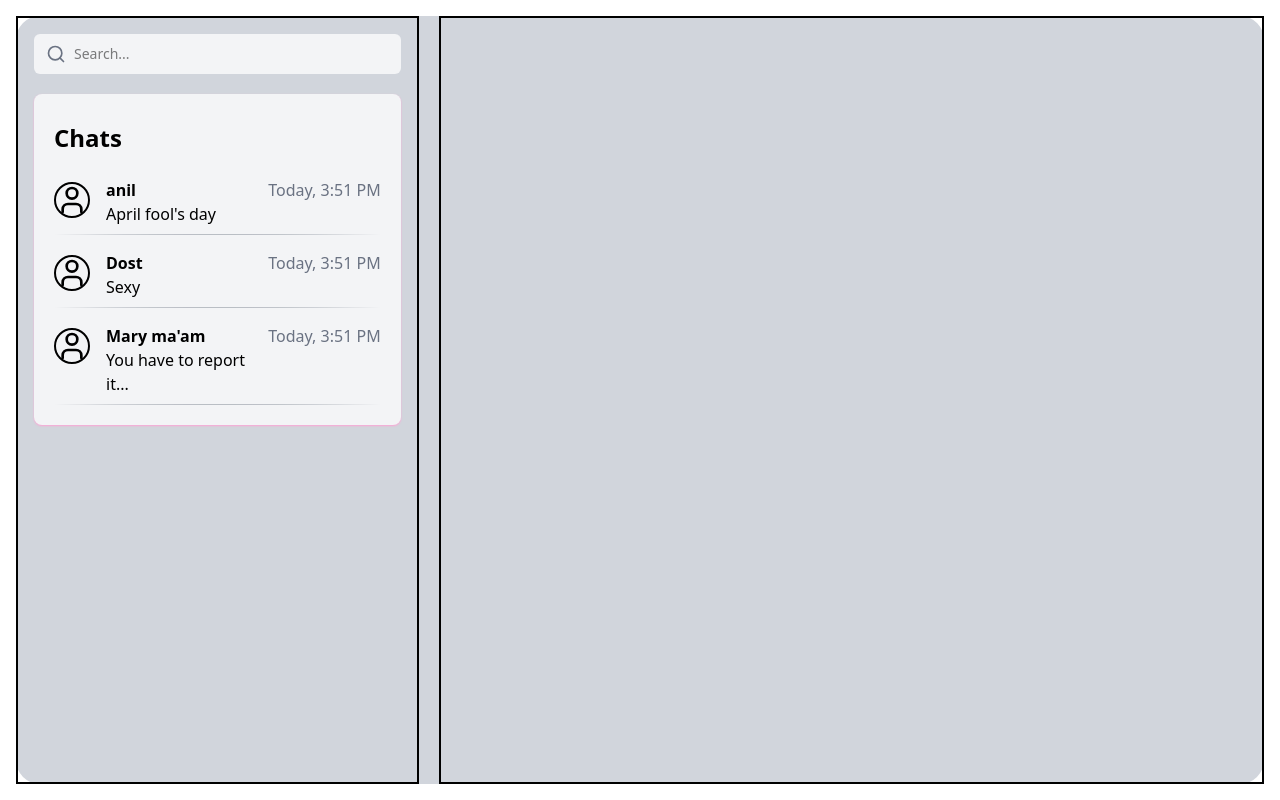
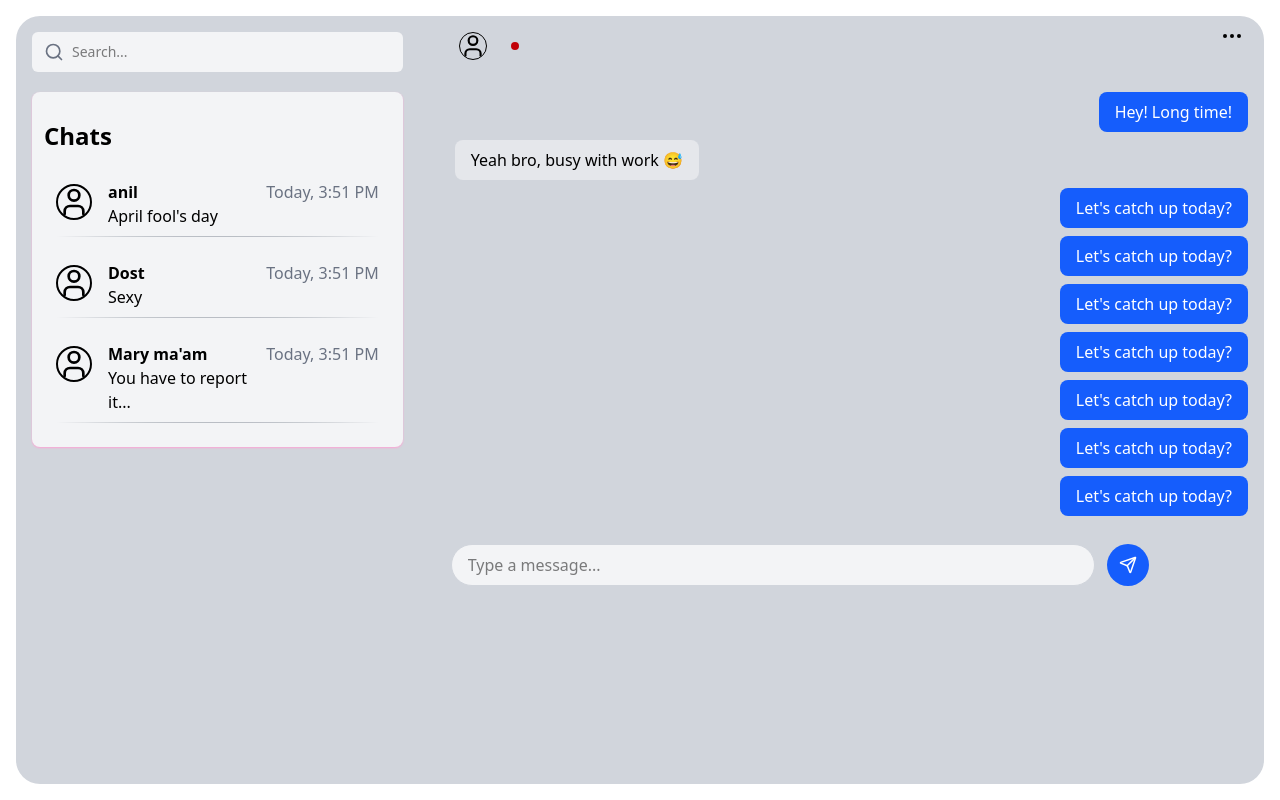
Before and after one commit to Jaskirat25/chat_app_next, a Next.js app: page / in a window 1280 px wide. Built offline with nearby package versions, Linux system fonts and the light colour scheme.

Commit message:
messages UI done

```diff
--- /dev/null
+++ b/data/dummyMessages.js
@@ -0,0 +1,87 @@
+export const dummyMessages={
+  messages: [
+    {
+      id: "msg-1",
+      content: "Hey! Long time!",
+      photoUrl: null,
+      createdAt: "2025-01-10T12:00:00Z",
+      senderId: "user-1",
+      isEdited: false,
+      statuses: [{ status: "SENT", updatedAt: "2025-01-10T12:00:02Z" }]
+    },
+
+    {
+      id: "msg-2",
+      content: "Yeah bro, busy with work 😅",
+      photoUrl: null,
+      createdAt: "2025-01-10T12:00:30Z",
+      senderId: "user-2",
+      isEdited: false,
+      statuses: [{ status: "DELIVERED", updatedAt: "2025-01-10T12:00:35Z" }]
+    },
+
+    {
+      id: "msg-3353",
+      content: "Let's catch up today?",
+      photoUrl: null,
+      createdAt: "2025-01-10T12:01:00Z",
+      senderId: "user-1",
+      isEdited: false,
+      statuses: [{ status: "READ", updatedAt: "2025-01-10T12:01:10Z" }]
+    },
+    {
+      id: "msg-363",
+      content: "Let's catch up today?",
+      photoUrl: null,
+      createdAt: "2025-01-10T12:02:00Z",
+      senderId: "user-1",
+      isEdited: false,
+      statuses: [{ status: "READ", updatedAt: "2025-01-10T12:01:10Z" }]
+    },
+    {
+      id: "msg-377",
+      content: "Let's catch up today?",
+      photoUrl: null,
+      createdAt: "2025-01-10T12:03:00Z",
+      senderId: "user-1",
+      isEdited: false,
+      statuses: [{ status: "READ", updatedAt: "2025-01-10T12:01:10Z" }]
+    },
+    {
+      id: "msg-345",
+      content: "Let's catch up today?",
+      photoUrl: null,
+      createdAt: "2025-01-10T12:04:00Z",
+      senderId: "user-1",
+      isEdited: false,
+      statuses: [{ status: "READ", updatedAt: "2025-01-10T12:01:10Z" }]
+    },
+    {
+      id: "msg-8",
+      content: "Let's catch up today?",
+      photoUrl: null,
+      createdAt: "2025-01-10T12:05:00Z",
+      senderId: "user-1",
+      isEdited: false,
+      statuses: [{ status: "READ", updatedAt: "2025-01-10T12:01:10Z" }]
+    },
+    {
+      id: "msg-7",
+      content: "Let's catch up today?",
+      photoUrl: null,
+      createdAt: "2025-01-10T12:07:00Z",
+      senderId: "user-1",
+      isEdited: false,
+      statuses: [{ status: "READ", updatedAt: "2025-01-10T12:01:10Z" }]
+    },
+    {
+      id: "msg-12",
+      content: "Let's catch up today?",
+      photoUrl: null,
+      createdAt: "2025-01-10T12:08:00Z",
+      senderId: "user-1",
+      isEdited: false,
+      statuses: [{ status: "READ", updatedAt: "2025-01-10T12:01:10Z" }]
+    }
+  ]
+}
--- /dev/null
+++ b/lib/dateFormatter.ts
@@ -0,0 +1,22 @@
+export function formatChatTimestamp(dateString: string) {
+    const date = new Date(dateString);
+    const now = new Date();
+
+    const options: Intl.DateTimeFormatOptions = { hour: "numeric", minute: "numeric", hour12: true };
+    const formattedTime = date.toLocaleTimeString([], options);
+
+    const isToday = date.toDateString() === now.toDateString();
+
+    const yesterday = new Date();
+    yesterday.setDate(now.getDate() - 1);
+    const isYesterday = date.toDateString() === yesterday.toDateString();
+
+    if (isToday) {
+      return `Today, ${formattedTime}`;
+    } else if (isYesterday) {
+      return `Yesterday, ${formattedTime}`;
+    } else {
+      const weekday = date.toLocaleDateString("en-US", { weekday: "long" });
+      return `${weekday}, ${formattedTime}`;
+    }
+  }
--- a/src/app/page.tsx
+++ b/src/app/page.tsx
@@ -1,32 +1,13 @@
 "use client";
 
-import { Search, User } from "lucide-react";
+import { Ellipsis, Search, Send, User } from "lucide-react";
 import Image from "next/image";
-
+import { formatChatTimestamp } from "../../lib/dateFormatter";
+import { useState } from "react";
+import { dummyMessages } from "../../data/dummyMessages";
 export default function Home() {
-  function formatChatTimestamp(dateString: string) {
-    const date = new Date(dateString);
-    const now = new Date();
-
-    const options: Intl.DateTimeFormatOptions = { hour: "numeric", minute: "numeric", hour12: true };
-    const formattedTime = date.toLocaleTimeString([], options);
-
-    const isToday = date.toDateString() === now.toDateString();
-
-    const yesterday = new Date();
-    yesterday.setDate(now.getDate() - 1);
-    const isYesterday = date.toDateString() === yesterday.toDateString();
-
-    if (isToday) {
-      return `Today, ${formattedTime}`;
-    } else if (isYesterday) {
-      return `Yesterday, ${formattedTime}`;
-    } else {
-      const weekday = date.toLocaleDateString("en-US", { weekday: "long" });
-      return `${weekday}, ${formattedTime}`;
-    }
-  }
-
+  const [selectedUser, setSelectedUser] = useState("");
+  const [userOnline, setUserOnline] = useState(true);
   const chats = [
     {
       name: "anil",
@@ -35,7 +16,7 @@ export default function Home() {
         {
           content: "April fool's day",
           createdAt: "Fri Nov 28 2025 21:21:50 GMT+0530 (India Standard Time)",
-          userId: "1",
+          userId: "3",
         },
       ],
     },
@@ -64,9 +45,9 @@ export default function Home() {
   ];
   return (
     <div className="h-screen w-screen p-4">
-      <div className="w-full h-full bg-gray-300 border-b-black  rounded-3xl">
+      <div className="w-full h-full bg-gray-300   rounded-3xl">
         <div className="grid grid-cols-3 h-full gap-5">
-          <div className="col-span-1 border-2 p-4">
+          <div className="col-span-1  p-4">
             <div className="rounded-md h-10 bg-gray-100 flex items-center px-3 gap-2">
               <Search size={20} className="text-gray-500" />
               <input
@@ -75,11 +56,17 @@ export default function Home() {
                 className="flex-1 bg-transparent outline-none text-sm"
               />
             </div>
-            <div className="my-5 rounded-lg bg-gray-100 py-3 px-5 shadow-xs shadow-pink-300">
+            <div className="my-5 rounded-lg bg-gray-100 py-3 px-3 shadow-xs shadow-pink-300">
               <p className="font-bold text-2xl my-4">Chats</p>
 
               {chats.map((chat, index) => (
-                <div key={index} className="flex flex-col gap-2 py-2">
+                <div
+                  key={index}
+                  onClick={() => {
+                    setSelectedUser(chat.name);
+                  }}
+                  className="flex flex-col gap-2 p-3 hover:bg-gray-200 hover:rounded-2xl "
+                >
                   <div className="flex gap-4">
                     <div className="mt-1">
                       {chat.imageUrl ? (
@@ -112,7 +99,58 @@ export default function Home() {
               ))}
             </div>
           </div>
-          <div className="col-span-2 border-2"></div>
+          <div className="flex flex-col  col-span-2">
+            <div className="flex  p-2">
+              <div className="flex  py-2 px-3 gap-3.5">
+                <User className="border rounded-2xl size-7 " />
+                <p>{selectedUser}</p>
+                <div
+                  className={`w-2 border-2 h-2 mt-2.5 -ml-1 ${userOnline ? " bg-red-700 border-red-700" : " bg-green-700 border-green-700"} rounded-2xl`}
+                ></div>
+              </div>
+
+              <Ellipsis
+                onClick={() => {}}
+                className="ml-auto mr-3 cursor-pointer"
+              />
+            </div>
+            <div className="flex flex-col gap-2 p-4">
+              {dummyMessages.messages.map((message) => (
+                <div
+                  key={message.id}
+                  className={`flex ${
+                    message.senderId === "user-1"
+                      ? "justify-end"
+                      : "justify-start"
+                  }`}
+                >
+                  <div
+                    className={`px-4 py-2 rounded-lg max-w-xs ${
+                      message.senderId === "user-1"
+                        ? "bg-blue-600 text-white"
+                        : "bg-gray-200 text-black"
+                    }`}
+                  >
+                    {message.content}
+                  </div>
+                </div>
+              ))}
+            </div>
+
+
+<div className="flex items-center w-7/8 gap-3 p-3">
+  <input
+    type="text"
+    placeholder="Type a message..."
+    className="flex-1 bg-gray-100 border border-gray-300 rounded-full px-4 py-2 outline-none focus:ring-2 focus:ring-blue-500"
+  />
+
+  <button className="bg-blue-600 text-white p-3 rounded-full hover:bg-blue-700 transition">
+    <Send size={18} />
+  </button>
+</div>
+
+          </div>
         </div>
       </div>
     </div>
```
Lines whose indentation alone changed are shown as unchanged.
